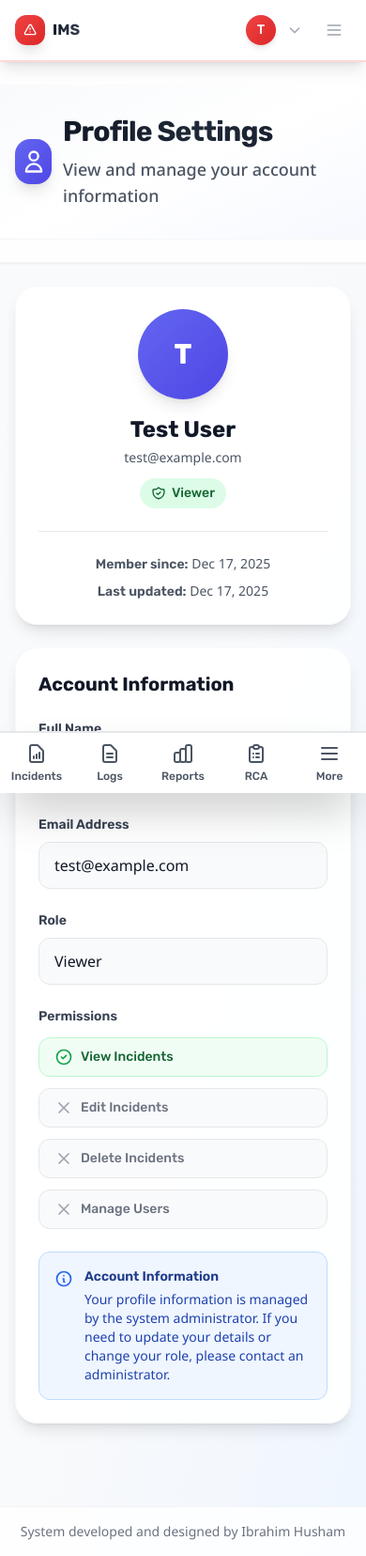
After one commit to Rannamaari/incident-management-system, a Laravel app: page /profile in a window 390 px wide. The commit adds this page. Shown: the whole page at 94% size. Run offline with Laravel 12, Linux system fonts and the light colour scheme; a user stored in the database is signed in; data comes from the database, SQL or seed files in the repository; some libraries are stand-ins or nearby versions.

Commit message:
Add functional Profile Settings page
Features:
- Created comprehensive profile page showing user information
- Displays user avatar with first letter of name
- Shows all account details: name, email, role
- Visual permission indicators (green checkmarks or gray X)
- Shows permissions: View, Edit, Delete incidents, Manage Users
- Displays member since and last updated dates
- Role badge with color coding (Admin: red, Editor: blue, Viewer: green)
- Informational note about contacting admin for changes

UI/UX:
- Two-column layout: Profile card (left) and detailed info (right)
- Responsive design: stacks vertically on mobile
- Consistent styling with rest of application
- Indigo color theme to match profile icon
- Success message when profile is updated

Navigation:
- Updated all 3 "Profile Settings" links in navigation
- Desktop dropdown menu
- Mobile navigation menu
- Mobile bottom "More" menu

Technical:
- Uses existing ProfileController@edit method
- Leverages existing user model methods (getRoleDisplayName, canEditIncidents, etc.)
- Read-only view (admin manages profiles)
- Follows application design patterns

🤖 Generated with [Claude Code](https://claude.com/claude-code)

Co-Authored-By: Claude Sonnet 4.5 <noreply@anthropic.com>

```diff
--- a/resources/views/layouts/navigation.blade.php
+++ b/resources/views/layouts/navigation.blade.php
@@ -147,7 +147,7 @@
 
                                 <!-- Menu Items -->
                                 <div class="py-2">
-                                    <a href="#"
+                                    <a href="{{ route('profile.edit') }}"
                                         class="flex items-center px-4 py-3 text-sm text-gray-700 hover:bg-gradient-to-r hover:from-red-50 hover:to-red-100 hover:text-red-600 transition-all duration-300 rounded-lg mx-2">
                                         <svg class="w-5 h-5 mr-3 text-gray-400" fill="none" stroke="currentColor"
                                             viewBox="0 0 24 24">
@@ -287,7 +287,7 @@
                     </a>
                 @endif
 
-                <a href="#"
+                <a href="{{ route('profile.edit') }}"
                     class="flex items-center px-4 py-3 rounded-xl text-base font-heading font-medium text-gray-700 hover:text-red-600 hover:bg-gradient-to-r hover:from-red-50 hover:to-red-100 transition-all duration-300 transform hover:scale-105">
                     <svg class="w-5 h-5 mr-3" fill="none" stroke="currentColor" viewBox="0 0 24 24">
                         <path stroke-linecap="round" stroke-linejoin="round" stroke-width="2"
@@ -432,7 +432,7 @@
 
                 <!-- Menu Items -->
                 <div class="px-4 py-4 space-y-2">
-                    <a href="#" @click="showMoreMenu = false"
+                    <a href="{{ route('profile.edit') }}" @click="showMoreMenu = false"
                        class="flex items-center px-4 py-3 rounded-xl text-base font-heading font-medium text-gray-700 hover:text-red-600 hover:bg-gradient-to-r hover:from-red-50 hover:to-red-100 transition-all duration-200">
                         <svg class="w-6 h-6 mr-3 text-gray-400" fill="none" stroke="currentColor" viewBox="0 0 24 24">
                             <path stroke-linecap="round" stroke-linejoin="round" stroke-width="2"
--- /dev/null
+++ b/resources/views/profile/edit.blade.php
@@ -0,0 +1,194 @@
+@extends('layouts.app')
+
+@section('header')
+    <!-- Hero -->
+    <div class="-mx-4 sm:-mx-6 lg:-mx-8 bg-gradient-to-br from-slate-50 via-white to-indigo-50/50 px-4 sm:px-6 lg:px-8 py-8 border-b border-gray-200/30">
+        <div class="mx-auto max-w-7xl">
+            <div class="flex items-center gap-3">
+                <div class="h-12 w-12 rounded-2xl bg-gradient-to-br from-indigo-500 to-indigo-600 shadow-lg grid place-items-center transform hover:scale-105 transition-all duration-300">
+                    <svg class="h-7 w-7 text-white" viewBox="0 0 24 24" fill="none" stroke="currentColor">
+                        <path stroke-linecap="round" stroke-linejoin="round" stroke-width="2"
+                            d="M16 7a4 4 0 11-8 0 4 4 0 018 0zM12 14a7 7 0 00-7 7h14a7 7 0 00-7-7z" />
+                    </svg>
+                </div>
+                <div>
+                    <h1 class="font-heading text-3xl lg:text-4xl font-bold tracking-tight bg-gradient-to-r from-gray-900 via-gray-800 to-gray-900 bg-clip-text text-transparent">Profile Settings</h1>
+                    <p class="mt-2 text-lg text-gray-600 font-medium">View and manage your account information</p>
+                </div>
+            </div>
+        </div>
+    </div>
+@endsection
+
+@section('content')
+    <div class="py-6 lg:py-8">
+        <div class="mx-auto max-w-7xl px-4 sm:px-6 lg:px-8">
+
+            <!-- Success Message -->
+            @if(session('status') === 'profile-updated')
+                <div class="mb-6 rounded-2xl bg-gradient-to-r from-green-50 to-green-100 border border-green-200 p-4">
+                    <div class="flex items-center gap-3">
+                        <svg class="h-5 w-5 text-green-600" viewBox="0 0 24 24" fill="none" stroke="currentColor">
+                            <path stroke-linecap="round" stroke-linejoin="round" stroke-width="2" d="M9 12l2 2 4-4m6 2a9 9 0 11-18 0 9 9 0 0118 0z" />
+                        </svg>
+                        <p class="text-sm font-heading font-medium text-green-800">Profile updated successfully!</p>
+                    </div>
+                </div>
+            @endif
+
+            <div class="grid grid-cols-1 lg:grid-cols-3 gap-6">
+
+                <!-- Profile Card -->
+                <div class="lg:col-span-1">
+                    <div class="rounded-3xl border border-gray-100/50 bg-white/90 backdrop-blur-sm p-6 shadow-lg">
+                        <div class="text-center">
+                            <!-- Avatar -->
+                            <div class="mx-auto h-24 w-24 rounded-full bg-gradient-to-br from-indigo-500 to-indigo-600 flex items-center justify-center shadow-lg mb-4">
+                                <span class="text-3xl font-heading font-bold text-white">{{ substr($user->name, 0, 1) }}</span>
+                            </div>
+
+                            <!-- User Info -->
+                            <h2 class="text-2xl font-heading font-bold text-gray-900 mb-1">{{ $user->name }}</h2>
+                            <p class="text-sm text-gray-600 mb-3">{{ $user->email }}</p>
+
+                            <!-- Role Badge -->
+                            <div class="inline-flex items-center rounded-full px-3 py-1.5 text-sm font-heading font-medium
+                                @if($user->isAdmin())
+                                    bg-red-100 text-red-800
+                                @elseif($user->isEditor())
+                                    bg-blue-100 text-blue-800
+                                @else
+                                    bg-green-100 text-green-800
+                                @endif">
+                                <svg class="mr-1.5 h-4 w-4" viewBox="0 0 24 24" fill="none" stroke="currentColor">
+                                    <path stroke-linecap="round" stroke-linejoin="round" stroke-width="2"
+                                        d="M9 12l2 2 4-4m5.618-4.016A11.955 11.955 0 0112 2.944a11.955 11.955 0 01-8.618 3.04A12.02 12.02 0 003 9c0 5.591 3.824 10.29 9 11.622 5.176-1.332 9-6.03 9-11.622 0-1.042-.133-2.052-.382-3.016z" />
+                                </svg>
+                                {{ $user->getRoleDisplayName() }}
+                            </div>
+
+                            <!-- Stats -->
+                            <div class="mt-6 pt-6 border-t border-gray-200">
+                                <div class="text-sm text-gray-600">
+                                    <p class="mb-2"><span class="font-heading font-semibold">Member since:</span> {{ $user->created_at->format('M d, Y') }}</p>
+                                    <p><span class="font-heading font-semibold">Last updated:</span> {{ $user->updated_at->format('M d, Y') }}</p>
+                                </div>
+                            </div>
+                        </div>
+                    </div>
+                </div>
+
+                <!-- Profile Information -->
+                <div class="lg:col-span-2">
+                    <div class="rounded-3xl border border-gray-100/50 bg-white/90 backdrop-blur-sm p-6 lg:p-8 shadow-lg">
+                        <h3 class="text-xl font-heading font-bold text-gray-900 mb-6">Account Information</h3>
+
+                        <div class="space-y-6">
+                            <!-- Name -->
+                            <div>
+                                <label class="block text-sm font-heading font-semibold text-gray-700 mb-2">Full Name</label>
+                                <div class="rounded-xl bg-gray-50 border border-gray-200 px-4 py-3 text-gray-900">
+                                    {{ $user->name }}
+                                </div>
+                            </div>
+
+                            <!-- Email -->
+                            <div>
+                                <label class="block text-sm font-heading font-semibold text-gray-700 mb-2">Email Address</label>
+                                <div class="rounded-xl bg-gray-50 border border-gray-200 px-4 py-3 text-gray-900">
+                                    {{ $user->email }}
+                                </div>
+                            </div>
+
+                            <!-- Role -->
+                            <div>
+                                <label class="block text-sm font-heading font-semibold text-gray-700 mb-2">Role</label>
+                                <div class="rounded-xl bg-gray-50 border border-gray-200 px-4 py-3 text-gray-900">
+                                    {{ $user->getRoleDisplayName() }}
+                                </div>
+                            </div>
+
+                            <!-- Permissions -->
+                            <div>
+                                <label class="block text-sm font-heading font-semibold text-gray-700 mb-3">Permissions</label>
+                                <div class="grid grid-cols-1 sm:grid-cols-2 gap-3">
+                                    <!-- View Incidents -->
+                                    <div class="flex items-center gap-2 rounded-xl bg-green-50 border border-green-200 px-4 py-2.5">
+                                        <svg class="h-5 w-5 text-green-600" viewBox="0 0 24 24" fill="none" stroke="currentColor">
+                                            <path stroke-linecap="round" stroke-linejoin="round" stroke-width="2" d="M9 12l2 2 4-4m6 2a9 9 0 11-18 0 9 9 0 0118 0z" />
+                                        </svg>
+                                        <span class="text-sm font-heading font-medium text-green-800">View Incidents</span>
+                                    </div>
+
+                                    <!-- Edit Incidents -->
+                                    @if($user->canEditIncidents())
+                                        <div class="flex items-center gap-2 rounded-xl bg-green-50 border border-green-200 px-4 py-2.5">
+                                            <svg class="h-5 w-5 text-green-600" viewBox="0 0 24 24" fill="none" stroke="currentColor">
+                                                <path stroke-linecap="round" stroke-linejoin="round" stroke-width="2" d="M9 12l2 2 4-4m6 2a9 9 0 11-18 0 9 9 0 0118 0z" />
+                                            </svg>
+                                            <span class="text-sm font-heading font-medium text-green-800">Edit Incidents</span>
+                                        </div>
+                                    @else
+                                        <div class="flex items-center gap-2 rounded-xl bg-gray-50 border border-gray-200 px-4 py-2.5">
+                                            <svg class="h-5 w-5 text-gray-400" viewBox="0 0 24 24" fill="none" stroke="currentColor">
+                                                <path stroke-linecap="round" stroke-linejoin="round" stroke-width="2" d="M6 18L18 6M6 6l12 12" />
+                                            </svg>
+                                            <span class="text-sm font-heading font-medium text-gray-500">Edit Incidents</span>
+                                        </div>
+                                    @endif
+
+                                    <!-- Delete Incidents -->
+                                    @if($user->canDeleteIncidents())
+                                        <div class="flex items-center gap-2 rounded-xl bg-green-50 border border-green-200 px-4 py-2.5">
+                                            <svg class="h-5 w-5 text-green-600" viewBox="0 0 24 24" fill="none" stroke="currentColor">
+                                                <path stroke-linecap="round" stroke-linejoin="round" stroke-width="2" d="M9 12l2 2 4-4m6 2a9 9 0 11-18 0 9 9 0 0118 0z" />
+                                            </svg>
+                                            <span class="text-sm font-heading font-medium text-green-800">Delete Incidents</span>
+                                        </div>
+                                    @else
+                                        <div class="flex items-center gap-2 rounded-xl bg-gray-50 border border-gray-200 px-4 py-2.5">
+                                            <svg class="h-5 w-5 text-gray-400" viewBox="0 0 24 24" fill="none" stroke="currentColor">
+                                                <path stroke-linecap="round" stroke-linejoin="round" stroke-width="2" d="M6 18L18 6M6 6l12 12" />
+                                            </svg>
+                                            <span class="text-sm font-heading font-medium text-gray-500">Delete Incidents</span>
+                                        </div>
+                                    @endif
+
+                                    <!-- Manage Users -->
+                                    @if($user->canManageUsers())
+                                        <div class="flex items-center gap-2 rounded-xl bg-green-50 border border-green-200 px-4 py-2.5">
+                                            <svg class="h-5 w-5 text-green-600" viewBox="0 0 24 24" fill="none" stroke="currentColor">
+                                                <path stroke-linecap="round" stroke-linejoin="round" stroke-width="2" d="M9 12l2 2 4-4m6 2a9 9 0 11-18 0 9 9 0 0118 0z" />
+                                            </svg>
+                                            <span class="text-sm font-heading font-medium text-green-800">Manage Users</span>
+                                        </div>
+                                    @else
+                                        <div class="flex items-center gap-2 rounded-xl bg-gray-50 border border-gray-200 px-4 py-2.5">
+                                            <svg class="h-5 w-5 text-gray-400" viewBox="0 0 24 24" fill="none" stroke="currentColor">
+                                                <path stroke-linecap="round" stroke-linejoin="round" stroke-width="2" d="M6 18L18 6M6 6l12 12" />
+                                            </svg>
+                                            <span class="text-sm font-heading font-medium text-gray-500">Manage Users</span>
+                                        </div>
+                                    @endif
+                                </div>
+                            </div>
+
+                            <!-- Info Note -->
+                            <div class="rounded-xl bg-blue-50 border border-blue-200 p-4">
+                                <div class="flex gap-3">
+                                    <svg class="h-5 w-5 text-blue-600 flex-shrink-0 mt-0.5" viewBox="0 0 24 24" fill="none" stroke="currentColor">
+                                        <path stroke-linecap="round" stroke-linejoin="round" stroke-width="2" d="M13 16h-1v-4h-1m1-4h.01M21 12a9 9 0 11-18 0 9 9 0 0118 0z" />
+                                    </svg>
+                                    <div>
+                                        <p class="text-sm font-heading font-semibold text-blue-900 mb-1">Account Information</p>
+                                        <p class="text-sm text-blue-800">Your profile information is managed by the system administrator. If you need to update your details or change your role, please contact an administrator.</p>
+                                    </div>
+                                </div>
+                            </div>
+                        </div>
+                    </div>
+                </div>
+            </div>
+        </div>
+    </div>
+@endsection
```
Also changed, not shown: .claude/settings.local.json.
